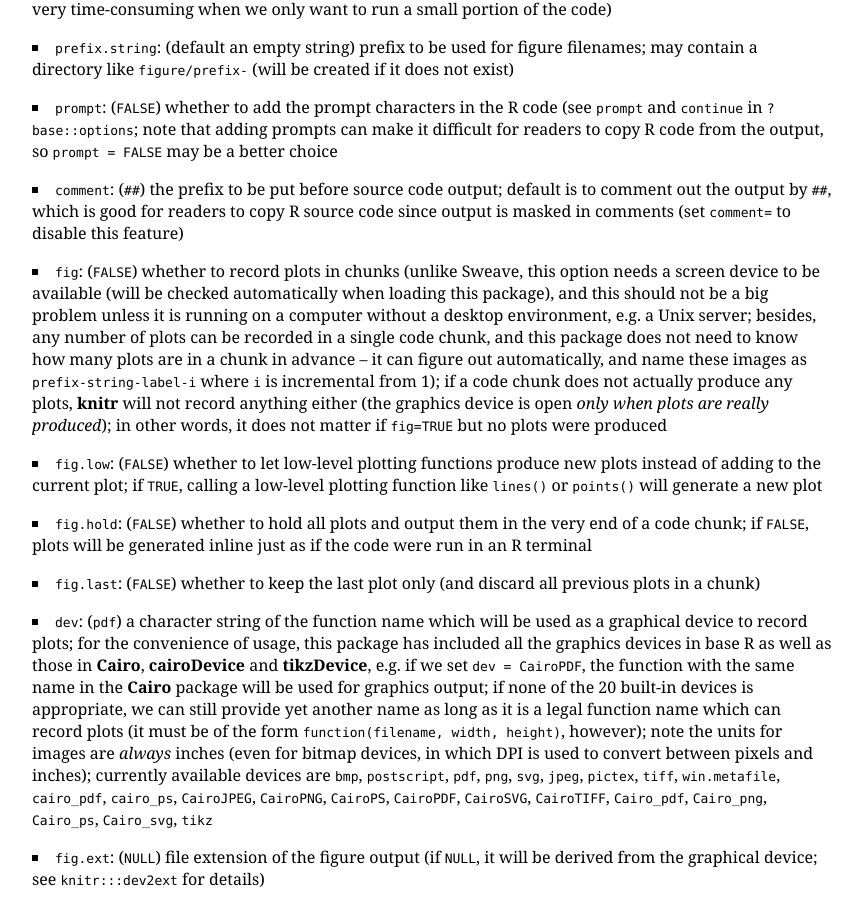
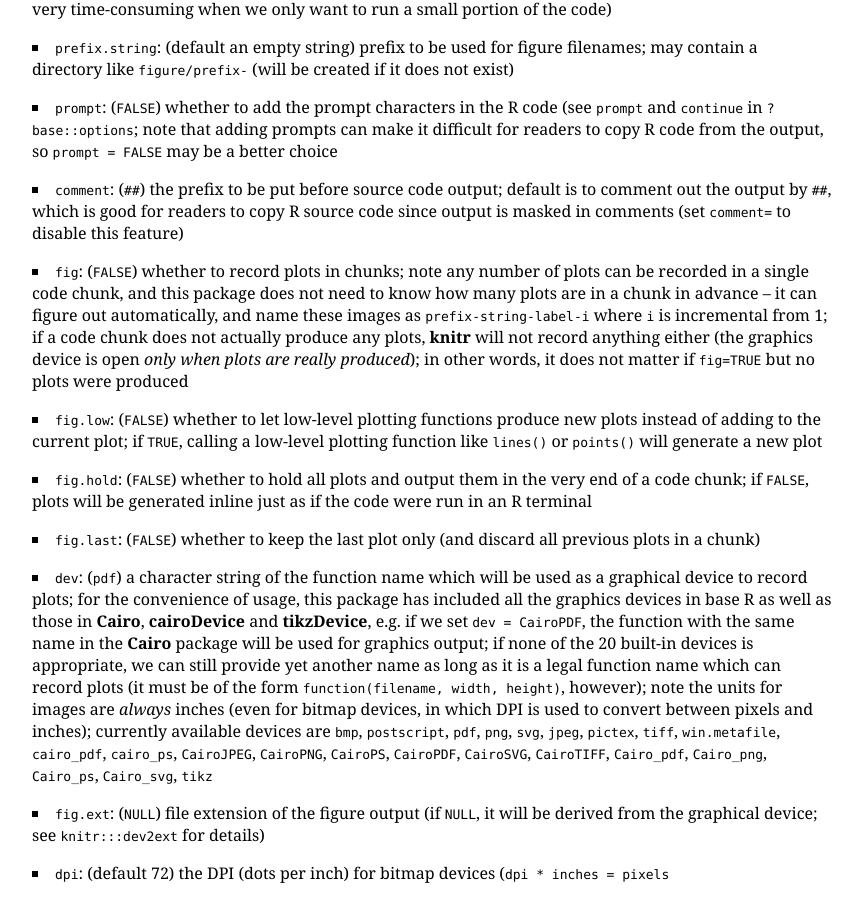
Before and after one commit to yihui/knitr, a Jekyll site: the page built from options.md, in a window 1280 px wide and 900 px high, scrolled down 1518 px. Shown: the whole window, without its empty margins (216-1078 px from the left). Built offline with Jekyll 4.4.1, drawn with Linux system fonts in a browser that asks for light colours; some web fonts are replaced; some of the changed text lies outside the part shown.

Commit message:
screen device is not needed

```diff
--- a/options.md
+++ b/options.md
@@ -30,7 +30,7 @@
 - `prefix.string`: (default an empty string) prefix to be used for figure filenames; may contain a directory like `figure/prefix-` (will be created if it does not exist)
 - `prompt`: (`FALSE`) whether to add the prompt characters in the R code (see `prompt` and `continue` in `?base::options`; note that adding prompts can make it difficult for readers to copy R code from the output, so `prompt = FALSE` may be a better choice
 - `comment`: (`##`) the prefix to be put before source code output; default is to comment out the output by `##`, which is good for readers to copy R source code since output is masked in comments (set `comment=` to disable this feature)
-- `fig`: (`FALSE`) whether to record plots in chunks (unlike Sweave, this option needs a screen device to be available (will be checked automatically when loading this package), and this should not be a big problem unless it is running on a computer without a desktop environment, e.g. a Unix server; besides, any number of plots can be recorded in a single code chunk, and this package does not need to know how many plots are in a chunk in advance -- it can figure out automatically, and name these images as `prefix-string-label-i` where `i` is incremental from 1); if a code chunk does not actually produce any plots, **knitr** will not record anything either (the graphics device is open *only when plots are really produced*); in other words, it does not matter if `fig=TRUE` but no plots were produced
+- `fig`: (`FALSE`) whether to record plots in chunks; note any number of plots can be recorded in a single code chunk, and this package does not need to know how many plots are in a chunk in advance -- it can figure out automatically, and name these images as `prefix-string-label-i` where `i` is incremental from 1; if a code chunk does not actually produce any plots, **knitr** will not record anything either (the graphics device is open *only when plots are really produced*); in other words, it does not matter if `fig=TRUE` but no plots were produced
 - `fig.low`: (`FALSE`) whether to let low-level plotting functions produce new plots instead of adding to the current plot; if `TRUE`, calling a low-level plotting function like `lines()` or `points()` will generate a new plot
 - `fig.hold`: (`FALSE`) whether to hold all plots and output them in the very end of a code chunk; if `FALSE`, plots will be generated inline just as if the code were run in an R terminal
 - `fig.last`: (`FALSE`) whether to keep the last plot only (and discard all previous plots in a chunk)
@@ -56,6 +56,5 @@
 - `all.patterns`: a list of built-in patterns
 - `header`: the text to be inserted into the output document before the document begins (e.g. after `\documentclass{article}` in LaTeX, or `<head>` in HTML); this is useful for defining commands and styles in the LaTeX preamble or HTML header; the beginning of document is found using the pattern defined in `kpats$get('document.begin')`
 - `cache.dir`: (`cache`) the directory to store cache results
-- `screen.dev`: the screen graphical device (will be automatically determined when this package is loaded); usually `X11()` or `quartz()` or `windows()`; the screen device is used to record plots
 - `base.dir`: (`NULL`) an absolute directory under which the plots are generated
 - `base.url`: (`NULL`) the base url for HTML pages
```
